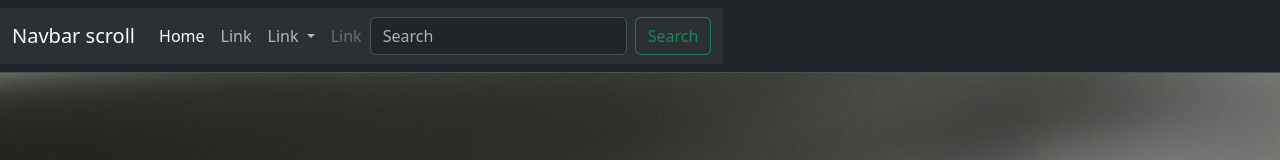
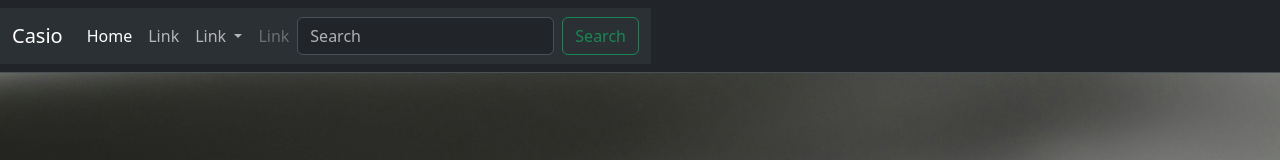
Before and after one commit to SheikhAbdullahNasir/web-store, a plain HTML site: page Index.html in a window 1280 px wide. Shown: the top 160 px of the page. Drawn offline with nearby package versions, Linux system fonts and the light colour scheme.

Commit message:
Update Index.html

```diff
--- a/Index.html
+++ b/Index.html
@@ -3,13 +3,13 @@
   <head>
     <meta charset="utf-8">
     <meta name="viewport" content="width=device-width, initial-scale=1">
-    <title>Bootstrap demo</title>
+    <title>Watch Store</title>
     <link href="https://cdn.jsdelivr.net/npm/bootstrap@5.3.7/dist/css/bootstrap.min.css" rel="stylesheet" integrity="sha384-LN+7fdVzj6u52u30Kp6M/trliBMCMKTyK833zpbD+pXdCLuTusPj697FH4R/5mcr" crossorigin="anonymous">
 
 <nav class="navbar bg-dark border-bottom border-body" data-bs-theme="dark">
     <nav class="navbar navbar-expand-lg bg-body-tertiary">
   <div class="container-fluid">
-    <a class="navbar-brand" href="#">Navbar scroll</a>
+    <a class="navbar-brand" href="#">Casio</a>
     <button class="navbar-toggler" type="button" data-bs-toggle="collapse" data-bs-target="#navbarScroll" aria-controls="navbarScroll" aria-expanded="false" aria-label="Toggle navigation">
       <span class="navbar-toggler-icon"></span>
     </button>
@@ -48,7 +48,11 @@
 </head>
 
 
+
+
   <body>
+    <script src="https://cdn.jsdelivr.net/npm/bootstrap@5.3.7/dist/js/bootstrap.bundle.min.js" integrity="sha384-ndDqU0Gzau9qJ1lfW4pNLlhNTkCfHzAVBReH9diLvGRem5+R9g2FzA8ZGN954O5Q" crossorigin="anonymous"></script>
+
 
 
     <div id="carouselExampleFade" class="carousel slide carousel-fade">
@@ -74,6 +78,6 @@
 </div>
 
 
-    <script src="https://cdn.jsdelivr.net/npm/bootstrap@5.3.7/dist/js/bootstrap.bundle.min.js" integrity="sha384-ndDqU0Gzau9qJ1lfW4pNLlhNTkCfHzAVBReH9diLvGRem5+R9g2FzA8ZGN954O5Q" crossorigin="anonymous"></script>
+
   </body>
 </html>
```
